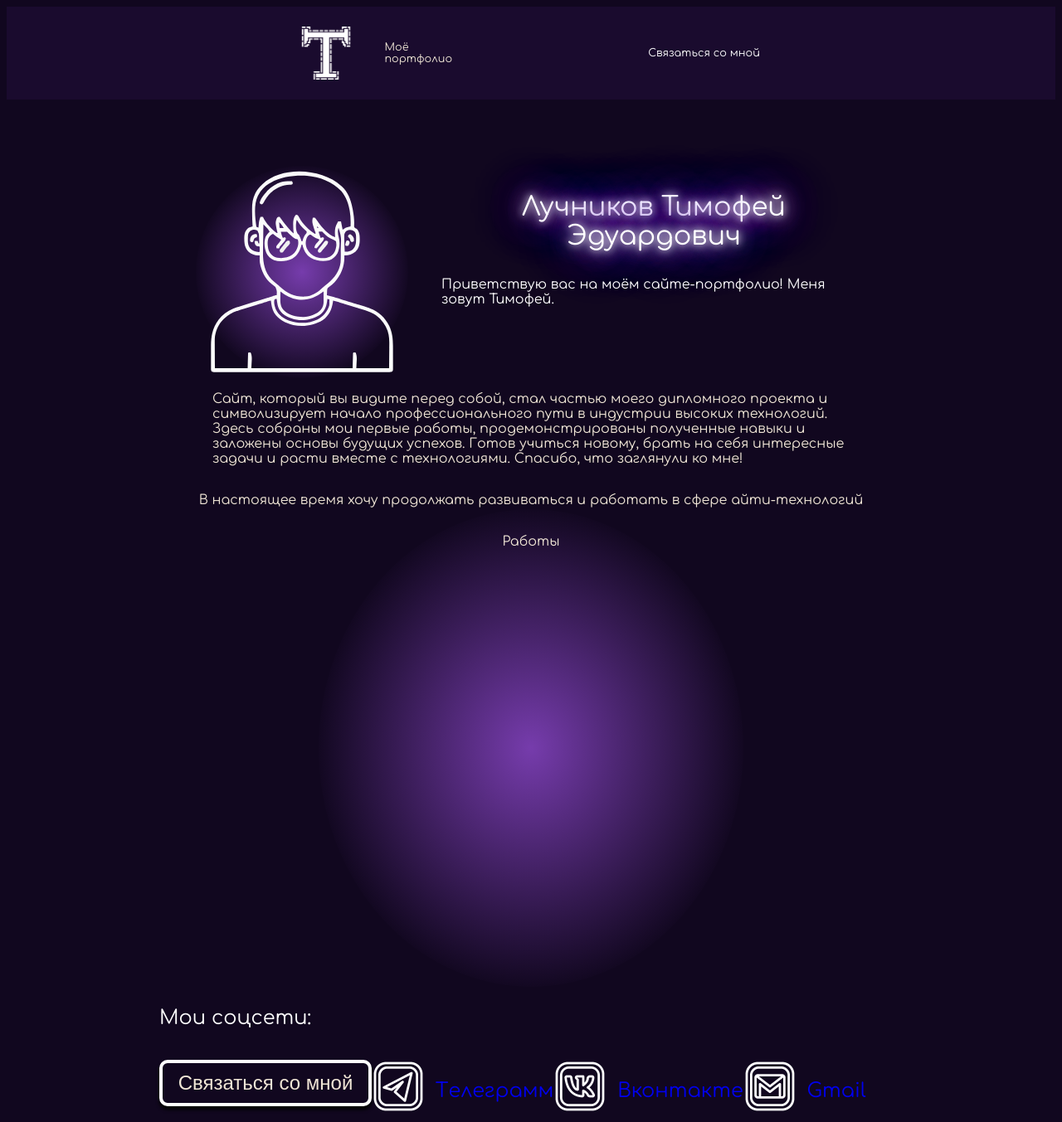
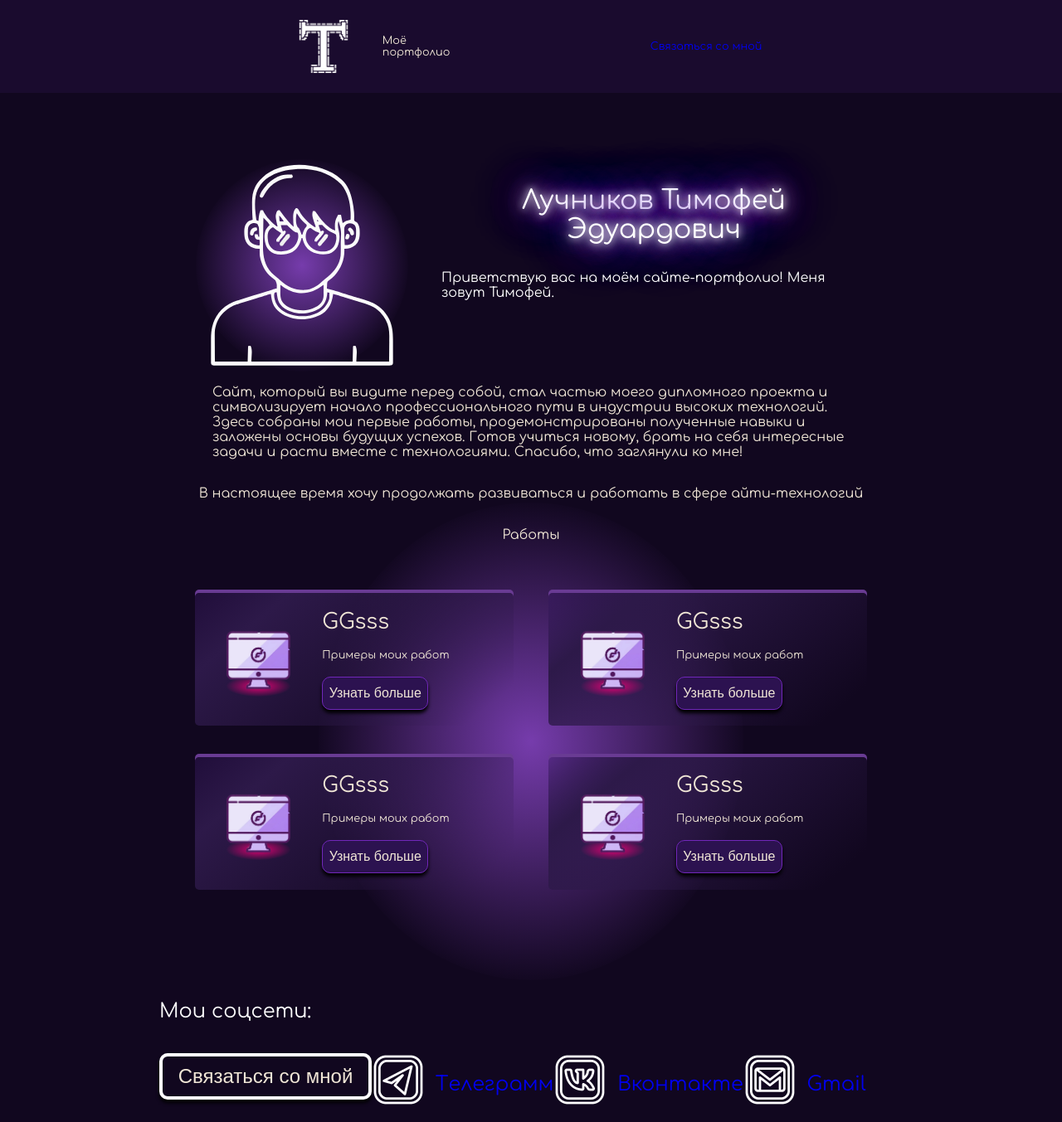
Before and after one commit to Timozhidze/site, a PHP site: page /index.html in a window 1280 px wide. Shown: the whole page at 83% size. After the commit the page ends 1332 px from the top, so only its background shows below. Run offline with PHP 8.4, Linux system fonts and the light colour scheme.

Commit message:
Second version

```diff
--- a/css_style/cartochka-template-css.css
+++ /dev/null
@@ -1,74 +0,0 @@
-#div_card_img_first {
-                margin-left: 10%;
-                width: 10vw;
-                height: 6vw;
-                border: 0px solid #7127BA;
-
-}
-
-#div_card_img_second {
-            margin-left: 10%;
-            border: 0px solid yellow;
-            height: 100%;
-            width: 100%;
-            display: flex;
-            flex-direction: column;
-            justify-content: space-evenly;
-}
-
-#circle_font {
-            width: 6vw;
-            height: 2vw;
-            z-index: -1;
-            position: absolute;
-            margin-left: 10%;
-            border-radius: 100%;
-            margin-top: 5vw;
-            background-image: radial-gradient(farthest-corner at center, #e60073 0%, transparent 72%);
-}
-
-#p_card_first {
-                margin-top: 0%;
-                margin-bottom: 0%;
-                font-size: 2vw;
-                border: 0px solid green;
-}
-
-#p_card_second {
-                margin: 0;
-                border: 0px solid green;
-                font-size: 1vw;
-}
-
-#div_cartochka {
-    background: linear-gradient(140deg,rgba(101, 8, 135, 0.41) 7%, rgba(37, 16, 67, 1) 34%, rgba(56, 18, 109, 0) 57%, rgba(38, 16, 69, 1) 85%, rgba(25, 6, 52, 0) 100%);
-    background: linear-gradient(140deg,rgba(54, 23, 97, 0.41) 0%, rgba(45, 25, 73, 1) 20%, rgba(44, 18, 80, 0) 90%);
-    display: flex;
-    border-radius: 5px;
-    width: 30vw;
-    height: 20vh;
-    align-items: center;
-    box-shadow: 0 -0.5vh 0px 0 #693B93;
-    z-index: -2;
-    position: relative;
-}
-
-#first_div_card {
-            display: flex;
-            justify-content: space-evenly;
-            align-items: center;
-            flex-direction: column;
-            border: 0px solid green;
-}
-
-#second_div {
-            display: flex;
-            justify-content: center;
-            border: 0px solid white;
-}
-
-#thirty_div {
-            display: flex;
-            justify-content: center;
-            border: 0px solid white;
-}
--- a/css_style/footer-css.css
+++ /dev/null
@@ -1,8 +0,0 @@
-#foot_template {
-                border: 0px solid blue;
-                width: 70vw;
-                height: 10vw;
-                margin: auto;
-                margin-top: 5vw;
-                font-size: 3vh;
-            }
--- a/css_style/header-css.css
+++ /dev/null
@@ -1,41 +0,0 @@
-#div_head_main {
-                display: flex;
-                justify-content: space-evenly;
-                align-items: center;
-                border: 0px solid red;
-                height: 100%;
-            }
-
-header {
-                background-color: #1A0B2E;
-                height: 14vh;
-
-            }
-
-
-
-p {
-
-    font-size: 1,5vw;
-}
-
-
-/*
-#first_div_card {
-            display: flex;
-            justify-content: center;
-            align-items: center;
-            flex-direction: column;
-}
-
-#second_div {
-            display: flex;
-            justify-content: center;
-}
-
-#thirty_div {
-            border: 0px solid green;
-            display: flex;
-            justify-content: center;
-}
-*/
--- a/css_style/main_css.css
+++ b/css_style/main_css.css
@@ -9,12 +9,6 @@
             padding: 0;
 
 }
-
-
-a {
-    text-decoration: none;
-}
-
 
 button {
     width: 10vw;
@@ -30,13 +24,6 @@
     justify-content: center;
     align-items: center;
 }
-
-p {
-
-    font-size: 1,5vw;
-}
-
-
 
 #first_div_card {
             display: flex;
@@ -73,3 +60,152 @@
             flex-direction: column;
             justify-content: space-evenly;
 }
+
+
+
+/*----------------------------------------------------------------------------------------------------*/
+
+a {
+    text-decoration: none;
+}
+
+p {
+    font-size: 1,5vw;
+}
+
+/*----------------------------------------------------------------------------------------------------*/
+
+#div_card_img_first {
+                margin-left: 10%;
+                width: 10vw;
+                height: 6vw;
+                border: 0px solid #7127BA;
+
+}
+
+#div_card_img_second {
+            margin-left: 10%;
+            border: 0px solid yellow;
+            height: 100%;
+            width: 100%;
+            display: flex;
+            flex-direction: column;
+            justify-content: space-evenly;
+}
+
+#circle_font {
+            width: 6vw;
+            height: 2vw;
+            z-index: -1;
+            position: absolute;
+            margin-left: 10%;
+            border-radius: 100%;
+            margin-top: 5vw;
+            background-image: radial-gradient(farthest-corner at center, #e60073 0%, transparent 72%);
+}
+
+#p_card_first {
+                margin-top: 0%;
+                margin-bottom: 0%;
+                font-size: 2vw;
+                border: 0px solid green;
+}
+
+#p_card_second {
+                margin: 0;
+                border: 0px solid green;
+                font-size: 1vw;
+}
+
+#div_cartochka {
+    background: linear-gradient(140deg,rgba(101, 8, 135, 0.41) 7%, rgba(37, 16, 67, 1) 34%, rgba(56, 18, 109, 0) 57%, rgba(38, 16, 69, 1) 85%, rgba(25, 6, 52, 0) 100%);
+    background: linear-gradient(140deg,rgba(54, 23, 97, 0.41) 0%, rgba(45, 25, 73, 1) 20%, rgba(44, 18, 80, 0) 90%);
+    display: flex;
+    border-radius: 5px;
+    width: 30vw;
+    height: 20vh;
+    align-items: center;
+    box-shadow: 0 -0.5vh 0px 0 #693B93;
+    z-index: -2;
+    position: relative;
+}
+
+#first_div_card {
+            display: flex;
+            justify-content: space-evenly;
+            align-items: center;
+            flex-direction: column;
+            border: 0px solid green;
+}
+
+#second_div {
+            display: flex;
+            justify-content: center;
+            border: 0px solid white;
+}
+
+#thirty_div {
+            display: flex;
+            justify-content: center;
+            border: 0px solid white;
+}
+
+
+/*----------------------------------------------------------------------------------------------------*/
+
+#foot_template {
+                border: 0px solid blue;
+                width: 70vw;
+                height: 10vw;
+                margin: auto;
+                margin-top: 5vw;
+                font-size: 3vh;
+            }
+
+
+/*----------------------------------------------------------------------------------------------------*/
+
+
+#div_head_main {
+                display: flex;
+                justify-content: space-evenly;
+                align-items: center;
+                border: 0px solid red;
+                height: 100%;
+            }
+
+header {
+                background-color: #1A0B2E;
+                height: 14vh;
+
+            }
+
+
+
+p {
+
+    font-size: 1,5vw;
+}
+
+
+/*
+#first_div_card {
+            display: flex;
+            justify-content: center;
+            align-items: center;
+            flex-direction: column;
+}
+
+#second_div {
+            display: flex;
+            justify-content: center;
+}
+
+#thirty_div {
+            border: 0px solid green;
+            display: flex;
+            justify-content: center;
+}
+*/
+
+/*----------------------------------------------------------------------------------------------------*/
--- a/index.html
+++ b/index.html
@@ -7,9 +7,8 @@
         <title>Document</title>
 
 
-        <link rel="stylesheet" href="../site/css_style/header-css.css">
-        <link rel="stylesheet" href="../site/css_style/footer-css.css">
-        <link rel="stylesheet" href="../site/css_style/cartochka-template-css.css">
+
+        <link rel="stylesheet" href="../site/css_style/main_css.css">
 
 
 
@@ -95,7 +94,7 @@
 
                 <div style="border: 0px solid white; width: 11vw; height: 7vh; display: flex; justify-content: center; align-items: center;">
                     <a href="#">
-                        <p style="color: white; font-size: 1vw;">Связаться со мной</p>
+                        <p style="font-size: 1vw;">Связаться со мной</p>
                     </a>
                 </div>
             </div>
@@ -146,9 +145,36 @@
 
                         <div style="display: flex; justify-content: space-evenly; border: 0px solid red; ">
 
-                            <?php require('../site/pages/cartochka-template.php'); ?>
+                            <div id="div_cartochka">
+                                <div id="div_card_img_first">
+                                    <img style="width: 100%; height: 100%;" src="../site/img/monitor_icon.png" alt="">
+                                </div>
 
-                            <?php require('../site/pages/cartochka-template.php'); ?>
+                                <div id="circle_font"></div>
+
+                                <div id="div_card_img_second">
+                                    <p id="p_card_first">GGsss</p>
+                                    <p id="p_card_second">Примеры моих работ</p>
+                                    <button>Узнать больше</button>
+                                </div>
+                            </div>
+
+
+                            <div id="div_cartochka">
+                                <div id="div_card_img_first">
+                                    <img style="width: 100%; height: 100%;" src="../site/img/monitor_icon.png" alt="">
+                                </div>
+
+                                <div id="circle_font"></div>
+
+                                <div id="div_card_img_second">
+                                    <p id="p_card_first">GGsss</p>
+                                    <p id="p_card_second">Примеры моих работ</p>
+                                    <button>Узнать больше</button>
+                                </div>
+                            </div>
+
+
                         </div>
 
                         <div style="width: 70vw; border: 0px solid orange; display: flex; justify-content: center; align-items: center; z-index: -3; position: absolute;">
@@ -157,9 +183,33 @@
 
                         <div style="display: flex; justify-content: space-evenly; margin-top: -1vh; padding: 0; border: 0px solid red;">
 
-                            <?php require('../site/pages/cartochka-template.php'); ?>
+                            <div id="div_cartochka">
+                                <div id="div_card_img_first">
+                                    <img style="width: 100%; height: 100%;" src="../site/img/monitor_icon.png" alt="">
+                                </div>
 
-                            <?php require('../site/pages/cartochka-template.php'); ?>
+                                <div id="circle_font"></div>
+
+                                <div id="div_card_img_second">
+                                    <p id="p_card_first">GGsss</p>
+                                    <p id="p_card_second">Примеры моих работ</p>
+                                    <button>Узнать больше</button>
+                                </div>
+                            </div>
+
+                            <div id="div_cartochka">
+                                <div id="div_card_img_first">
+                                    <img style="width: 100%; height: 100%;" src="../site/img/monitor_icon.png" alt="">
+                                </div>
+
+                                <div id="circle_font"></div>
+
+                                <div id="div_card_img_second">
+                                    <p id="p_card_first">GGsss</p>
+                                    <p id="p_card_second">Примеры моих работ</p>
+                                    <button>Узнать больше</button>
+                                </div>
+                            </div>
 
                         </div>
 
@@ -183,7 +233,7 @@
                     <div style="width: 20vw; height: 8vh; border: 0px solid green; margin-top: 1vw;">
                         <a style="display: flex" href="https://t.me/Timofey1559">
                             <div style="width: 8vh; height: 8vh">
-                                <img style="widht: 100%; height: 100%" src="../site/img/telegram_icon.png" alt="">
+                                <img style="width: 100%; height: 100%" src="../site/img/telegram_icon.png" alt="">
                             </div>
                             <p style="margin-left: 1vw">Tелеграмм</p>
                         </a>
@@ -193,7 +243,7 @@
                     <div style="width: 20vw; height: 8vh; border: 0px solid green; margin-top: 1vw;">
                         <a style="display: flex" href="https://t.me/Timofey1559">
                             <div style="width: 8vh; height: 8vh">
-                                <img style="widht: 100%; height: 100%" src="../site/img/vk_icon.png" alt="">
+                                <img style="width: 100%; height: 100%" src="../site/img/vk_icon.png" alt="">
                             </div>
                             <p style="margin-left: 1vw">Вконтакте</p>
                         </a>
@@ -204,7 +254,7 @@
                     <div style="width: 20vw; height: 8vh; border: 0px solid green; margin-top: 1vw;">
                         <a style="display: flex" href="https://t.me/Timofey1559">
                             <div style="width: 8vh; height: 8vh">
-                                <img style="widht: 100%; height: 100%" src="../site/img/gmail_icon.png" alt="">
+                                <img style="width: 100%; height: 100%" src="../site/img/gmail_icon.png" alt="">
                             </div>
                             <p style="margin-left: 1vw">Gmail</p>
                         </a>
```
Also changed, not shown: index.php (deleted, +0 -162 lines), pages/cartochka-template.php (deleted, +0 -25 lines), pages/footer-template.php (deleted, +0 -65 lines), pages/header-template.php (deleted, +0 -42 lines).
